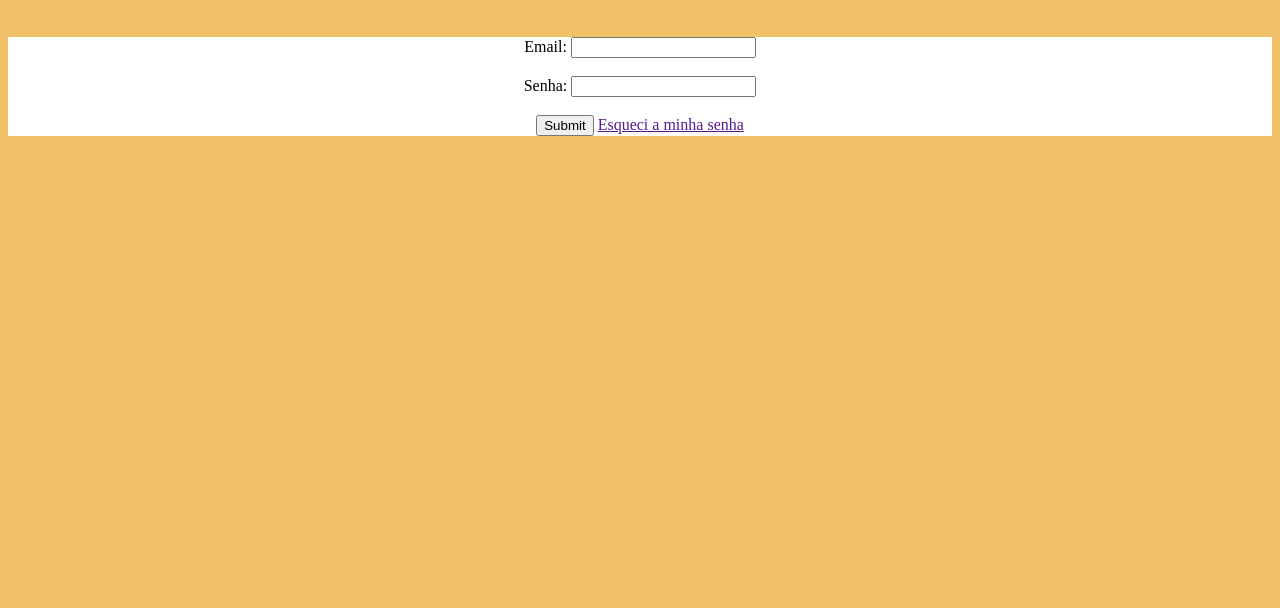
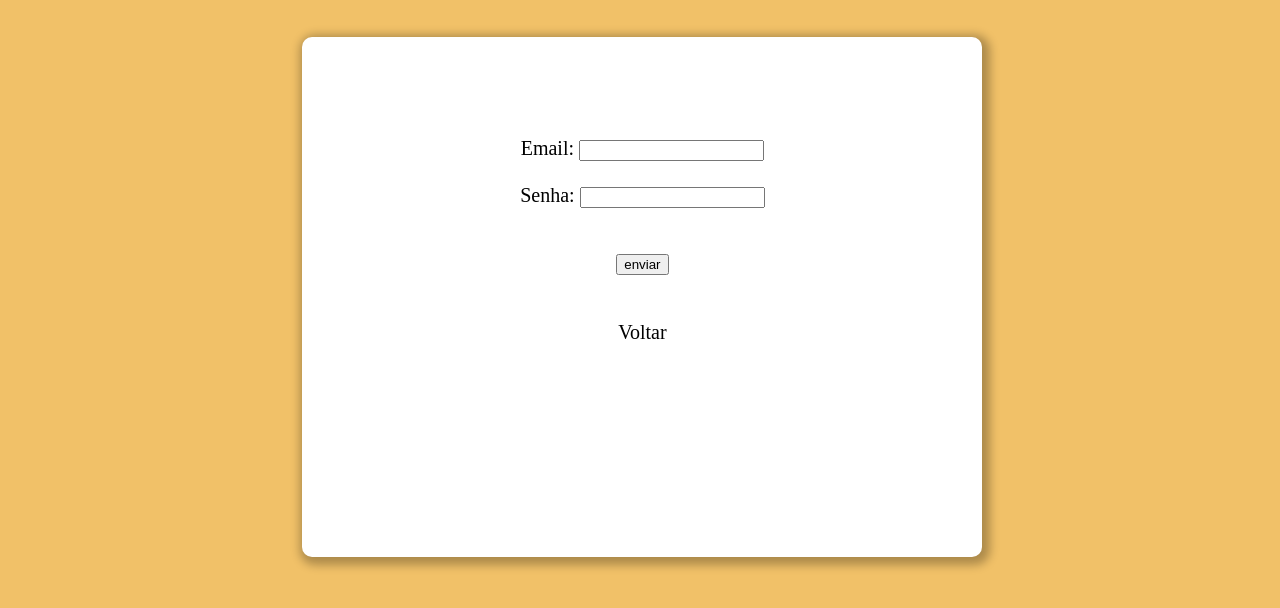
Before and after one commit to luisfe2127/pizza, a plain HTML site: page Texto/Login.html in a window 1280 px wide. Shown: the part 80-688 px from the top of the page. Drawn offline with Linux system fonts and the light colour scheme.

Commit message:
atualizando login

```diff
--- a/Texto/Login.html
+++ b/Texto/Login.html
@@ -7,8 +7,13 @@
 
     <section id="login">
         <label for="iemail">Email: <input type="email" name="email" id="iemail" required></label> <br> <br>
-        <label for="isenha">Senha: <input type="password" name="senha" id="isenha" max="8" required></label> <br> <br>
-        <label for="ienviar"><input type="submit" name="enviar" id="ienviar"></label>
-        <a href="">Esqueci a minha senha</a>
+        <label for="isenha">Senha: <input type="password" name="senha" id="isenha" max="8" required></label> <br><br><br>
+        <label for="ienviar"><input type="submit" name="enviar" value="enviar" onclick="enviar()"></label> <br><br><br>
+       <!--<a href="">Esqueci a minha senha</a> <br> <br> -->
+
+        <a href="index.html">Voltar</a>
     </section>
+
+    <script src="loginscript.js"></script>
+
 </body>
--- a/Texto/estiloLogin/style.css
+++ b/Texto/estiloLogin/style.css
@@ -1,4 +1,4 @@
-@charset "UTD-8";
+@charset "UTF-8";
 
 body {
     text-align: center;
@@ -11,5 +11,18 @@ header {
 
 #login {
     background-color: white;
+    width: 50vw;
+    height: 50vh;
+    padding: 20px;
+    margin-left: 23vw;
+    font-size: 20px;
+    padding-top: 100px;
+    border-radius: 10px;
+    box-shadow: 3px 3px 10px 5px rgba(0, 0, 0, 0.281);
 
 }
+
+a {
+    text-decoration: none;
+    color: black;
+}
--- /dev/null
+++ b/Texto/loginscript.js
@@ -0,0 +1,5 @@
+function enviar() {
+    document.getElementById('ienviar')
+    document.getElementById('iemail')
+    document.getElementById('isenha')
+}
```
